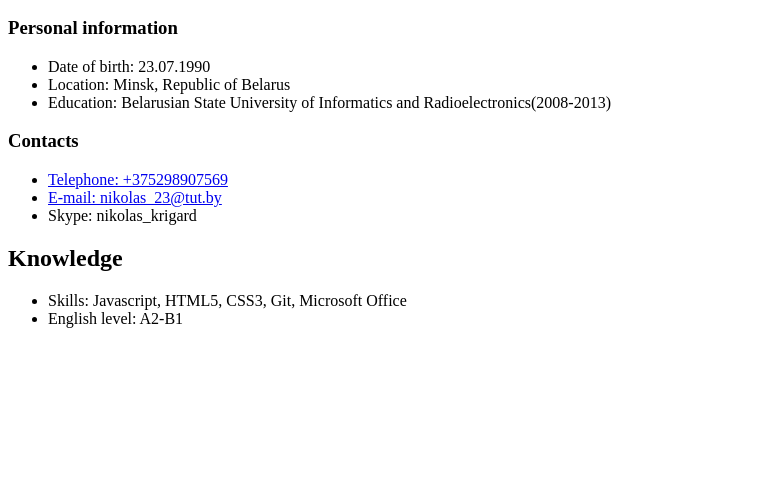
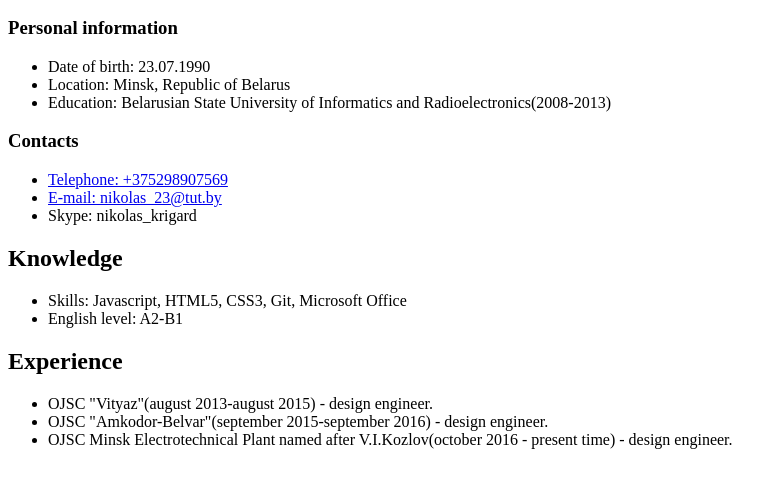
Before and after one commit to nikola2390/rsschool-cv, a plain HTML site: page index.html in a window 1280 px wide. Shown: the part 110-598 px from the top of the page, without its empty margins (0-782 px from the left). Drawn offline with Linux system fonts and the light colour scheme.

Commit message:
feat: add experience

```diff
--- a/index.html
+++ b/index.html
@@ -33,6 +33,15 @@
         <li>English level: A2-B1</li>
       </ul>
     </section>
+    <section>
+      <h2>Experience</h2>
+      <ul>
+        <li>OJSC "Vityaz"(august 2013-august 2015) - design engineer.
+        </li>
+        <li>OJSC "Amkodor-Belvar"(september 2015-september 2016) - design engineer.</li>
+        <li>OJSC Minsk Electrotechnical Plant named after V.I.Kozlov(october 2016 - present time) - design engineer.</li>
+      </ul>
+    </section>
   </main>
 </body>
 </html>
```
